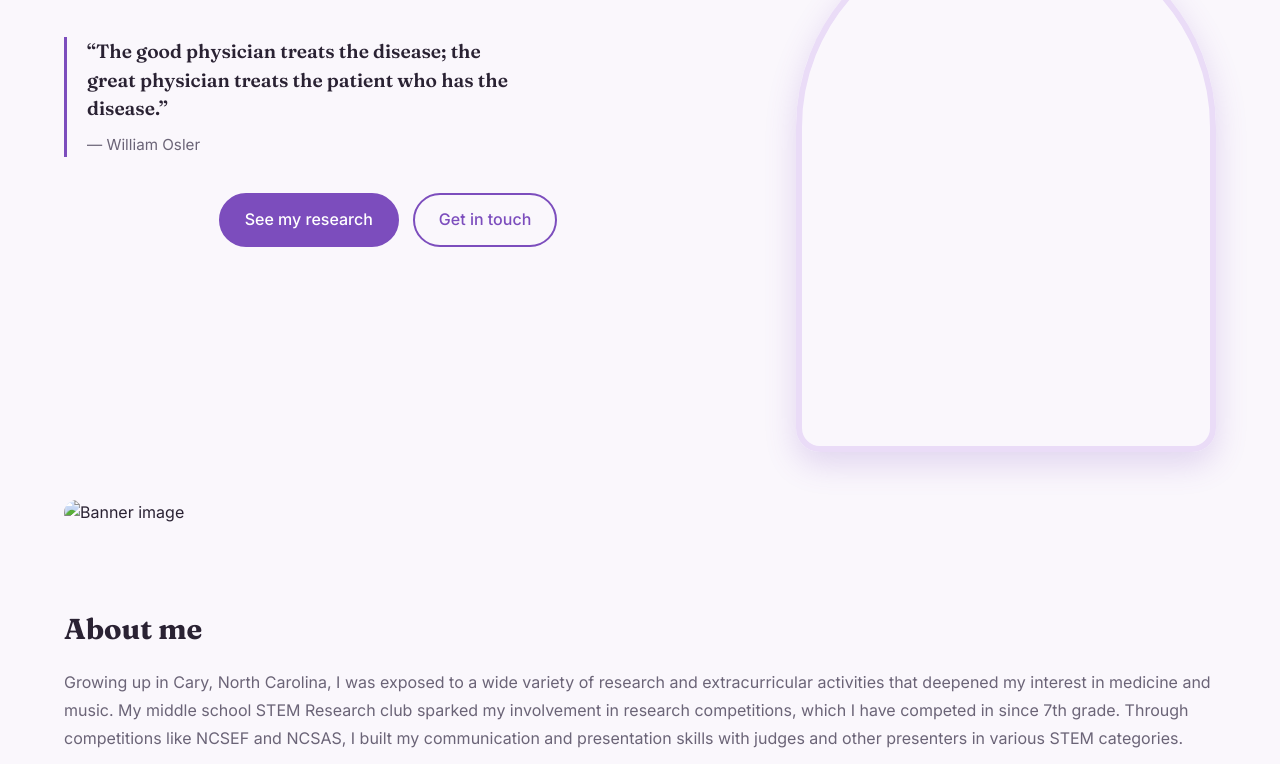
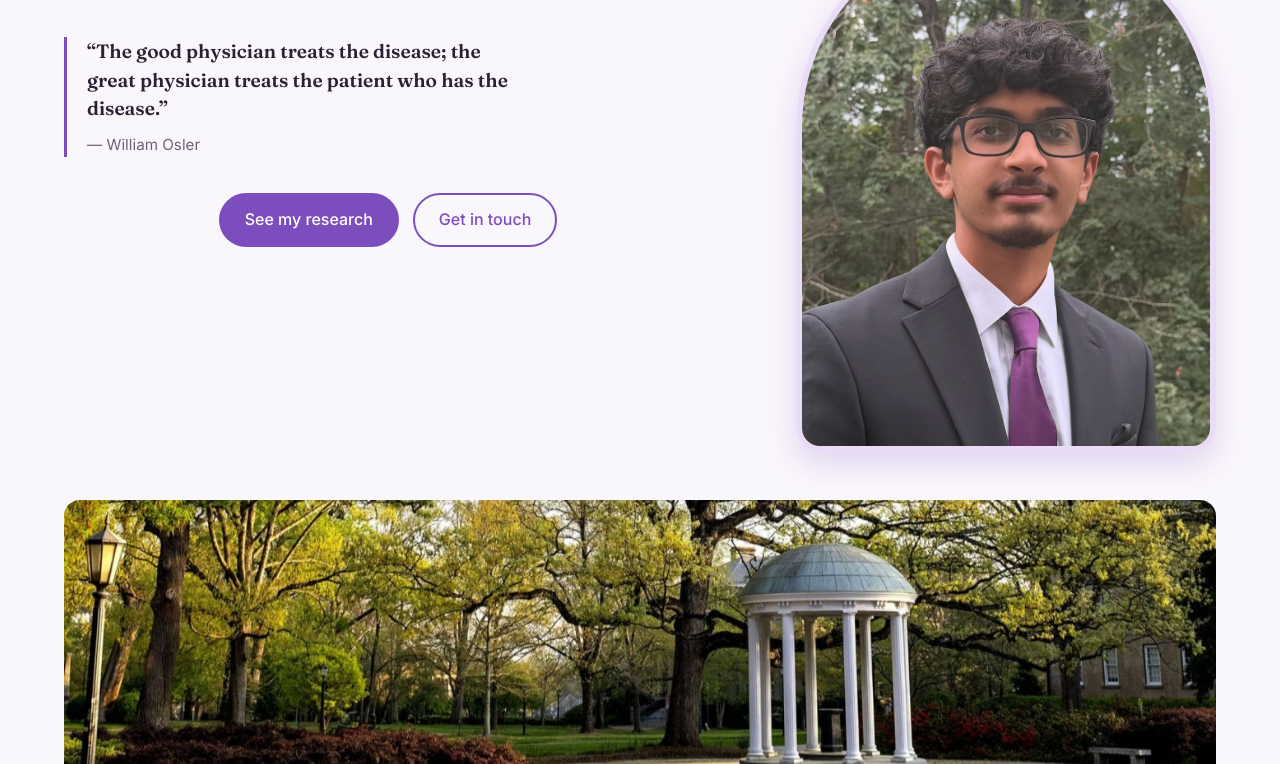
Before and after one commit to dhivigangaraju/dhivigangaraju.github.io, a plain HTML site: page index.html in a window 1280 px wide. Shown: the part 254-1018 px from the top of the page. Drawn offline with Linux system fonts and the light colour scheme.

Commit message:
Update image source paths in index.html

```diff
--- a/index.html
+++ b/index.html
@@ -45,9 +45,9 @@
         </div>
       </div>
 
-      <img class="portrait" src="images/dhivi.jpg" alt="Portrait of Dhiviraju Gangaraju">
+      <img class="portrait" src="dhivi.jpg" alt="Portrait of Dhiviraju Gangaraju">
 
-      <img class="banner" src="images/banner.jpg" alt="Banner image">
+      <img class="banner" src="banner.jpg" alt="Banner image">
 
     </section>
 
```
